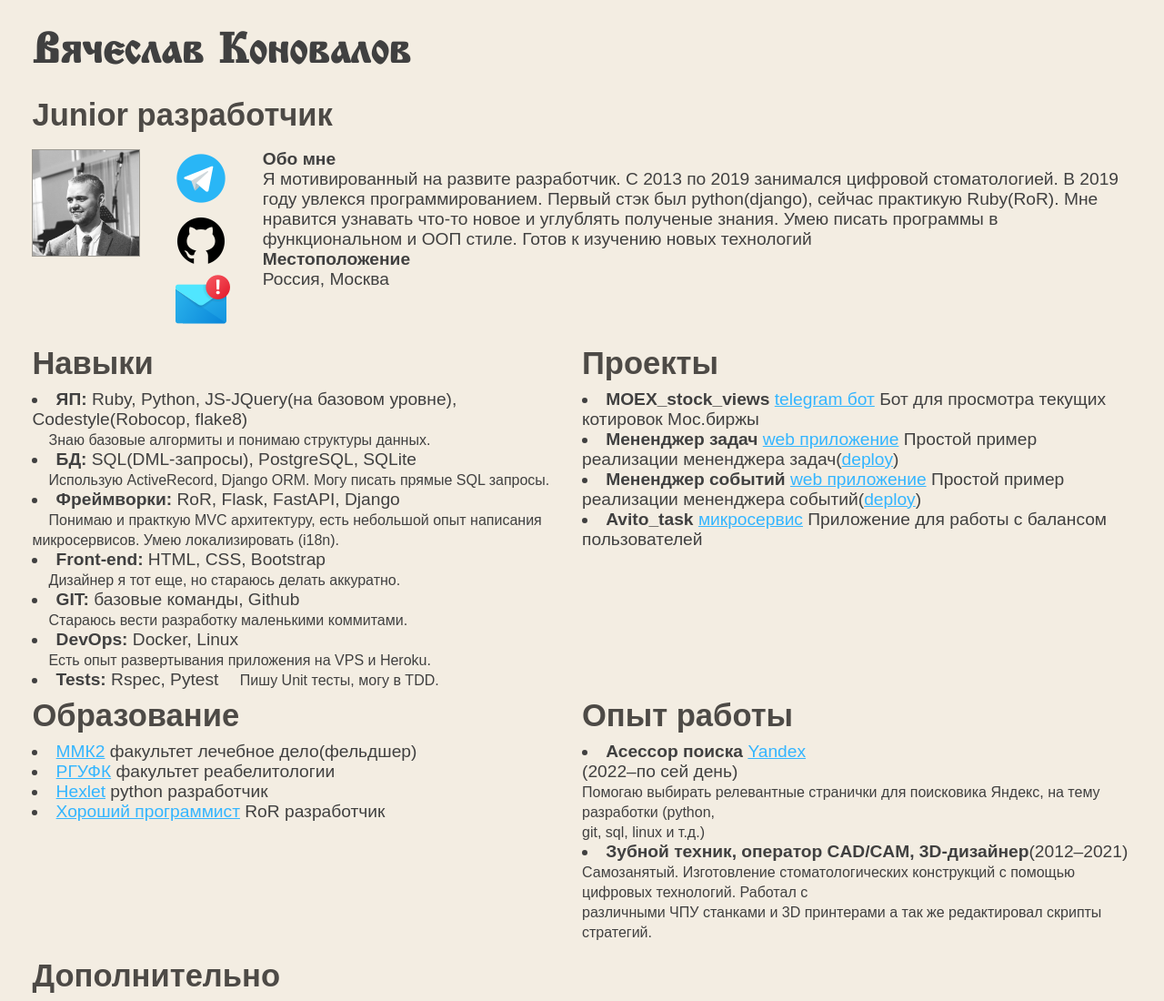
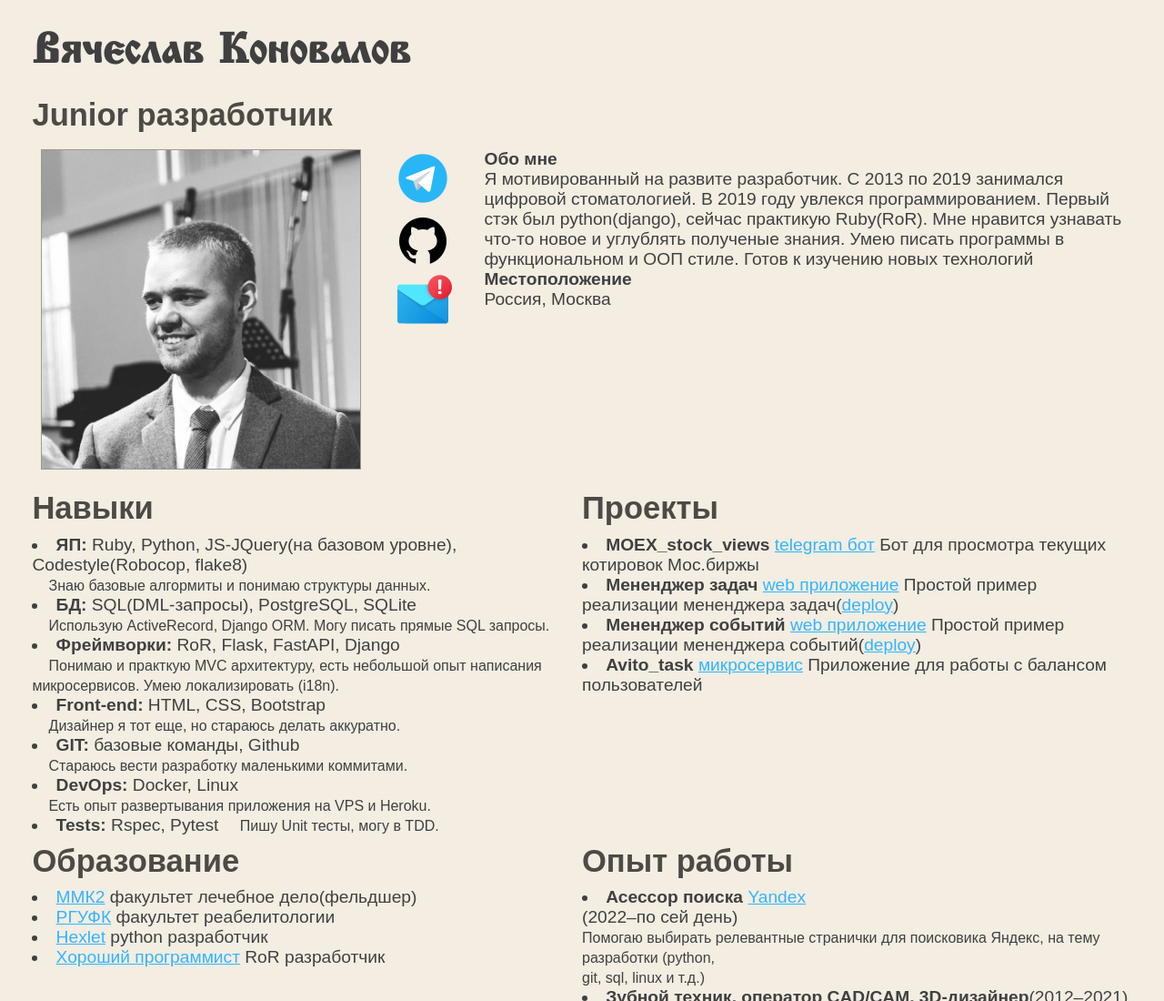
Before and after one commit to K0Hb/my_profile, a plain HTML site: page index.html in a window 1280 px wide. Shown: the top 1100 px of the page at 91% size. Drawn offline with Linux system fonts and the light colour scheme.

Commit message:
resize photo

```diff
--- a/css/stylesheet.css
+++ b/css/stylesheet.css
@@ -36,6 +36,7 @@ body {
   display: flex;
   flex-direction: row;
   justify-content: start;
+  margin: 0.8%;
 }
 
 .icons-info {
--- a/index.html
+++ b/index.html
@@ -22,7 +22,7 @@
 
     <div class="upper-row-container">
       <div id="photo">
-        <img src="./public/cv_photo.JPG" alt="фотография для портофолио" class="photo">
+        <img src="./public/cv_photo.JPG" alt="фотография для портофолио" class="photo" style="width: 350px; height: 350px;">
       </div>
       <div id="contacts" class="icons-info">
         <span class="icon">
@@ -64,8 +64,8 @@
             <li><strong>БД:</strong> SQL(DML-запросы), PostgreSQL, SQLite</li>
             <small>Использую ActiveRecord, Django ORM. Могу писать прямые SQL запросы.</small>
             <li><strong>Фреймворки:</strong> RoR, Flask, FastAPI, Django</li>
-            <small>Понимаю и практкую MVC архитектуру, есть небольшой опыт написания микросервисов. Умею
-              локализировать (i18n).</small>
+            <small>Понимаю и практкую MVC архитектуру, есть небольшой опыт написания микросервисов.
+              Умею локализировать (i18n).</small>
             <li><strong>Front-end:</strong> HTML, CSS, Bootstrap</li>
             <small>Дизайнер я тот еще, но стараюсь делать аккуратно.</small>
             <li><strong>GIT:</strong> базовые команды, Github</li>
```
